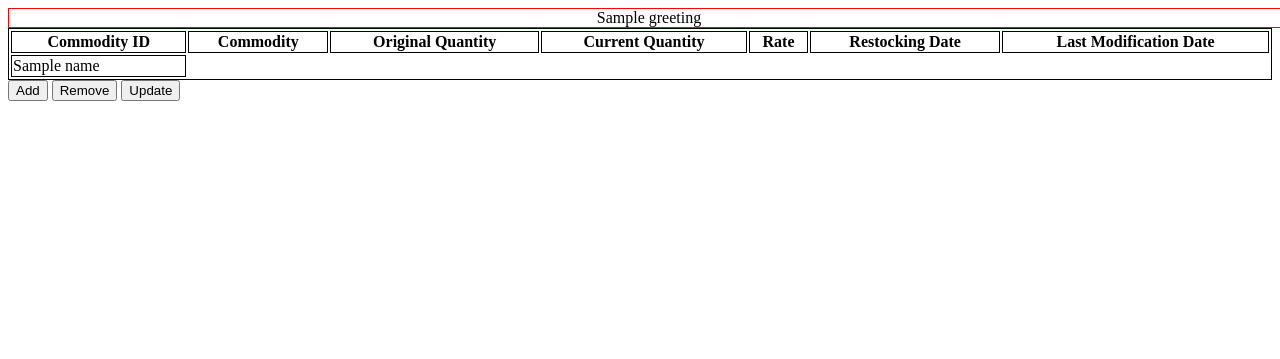
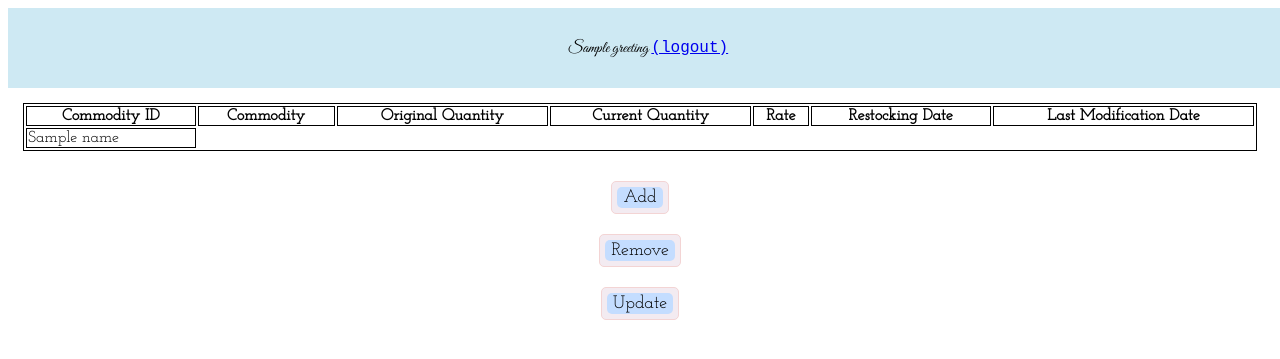
Before and after one commit to Shubs25/Inventory-management, a Flask app: template templates/dashboard.html in a window 1280 px wide. Shown: the top 359 px of the page. Run offline with Flask 2, Linux system fonts and the light colour scheme; the template is opened without the code that fills it: most values are stand-ins (such as "Sample title", 1, 10 or a date in 2020).

Commit message:
Added mail-test, dash etc.
Improved dashboard UI, added remove, create-table if not exists, logout provision

```diff
--- a/main.py
+++ b/main.py
@@ -1,6 +1,6 @@
 from flask import Flask, render_template, request, session, redirect, url_for
 from database_handlers import *
-from ibm_db_dbi import IntegrityError, ProgrammingError
+from ibm_db_dbi import IntegrityError
 from json import loads, dumps
 
 
@@ -9,6 +9,12 @@ app = Flask(__name__)
 app.secret_key = 'temp string. tolerate this for now pls.'
 
 FIELDS = ['cid', 'cname', 'oqty', 'cqty', 'rate', 'date', 'date_mdf']
+
+
+@app.after_request
+def after_request(response):
+    response.headers["Cache-Control"] = "no-cache, no-store, must-revalidate"
+    return response
 
 
 @app.route('/')
@@ -213,6 +219,40 @@ def update_commodity():
 
 
 
+@app.route('/remove-commodity', methods = ['POST'])
+def remove_commodity():
+    details = request.form.to_dict()
+    tableContents = fetch_table_contents(session.get('username'))
+
+    cid = details.get('cid')
+
+    if tableContents[0][0] is None:
+        return 'The inventory is empty.', 403
+    else:
+        tableContents = loads(tableContents[0][0])
+
+        try:
+            tgtIndex = tableContents.get('cid').index(cid)
+        except ValueError:
+            return f'Item with code {cid} doesn\'t exist', 403
+        else:
+            for key, value in tableContents.items():
+                value.pop(tgtIndex)
+        tableContents = dumps(tableContents)
+
+        try:
+            add_details_to_db(session.get('username'), tableContents)
+        except Exception as exception:
+            print(exception)
+            return 'Something went wrong, try again', 403
+        else:
+            return f'Item {cid} removed.', 200
+
+
+@app.route('/logout')
+def logout():
+    session.pop('username')
+    return redirect(url_for('login_initial'))
 
 
 
--- /dev/null
+++ b/static/dashboard_style.css
@@ -0,0 +1,76 @@
+@import url('https://fonts.googleapis.com/css2?family=Great+Vibes&display=swap');  /* great vibes */
+@import url('https://fonts.googleapis.com/css2?family=Josefin+Slab&display=swap'); /* josefin */
+
+
+* {
+    font-family: 'Josefin Slab', serif;
+}
+
+#nav {
+    width: 100vw;
+    height: 10vh;
+    background-color: rgb(206, 233, 243);
+    display: flex;
+    align-items: center;
+    justify-content: center;
+}
+
+#nav span {
+    font-family: 'Great Vibes', cursive;
+}
+
+#nav span a {
+    font-family: 'Courier New', Courier, monospace;
+}
+
+#table-container {
+    display: flex;
+    align-items: center;
+    justify-content: center;
+    margin: 15px;
+}
+
+#inventory {
+    width: 100%;
+    border: 1px solid black;
+}
+
+#inventory * {
+    border: 1px solid black;
+}
+
+.hidden {
+    display: none;
+}
+
+.visible {
+    display: block;
+}
+
+#modification-container {
+    display: flex;
+    align-items: center;
+    flex-direction: column;
+    margin: 20px;
+}
+
+
+.modification-btn {
+    border: none;
+    background-color: rgb(196, 221, 255);
+    border-radius: 5px;
+    transition: all 0.5s;
+    font-size: large;
+}
+
+.modification-btn:hover {
+    background-color: rgb(211, 196, 255);
+}
+
+.outer-container {
+    margin: 10px;
+    padding: 5px;
+    border: 1px solid rgb(243, 212, 212);
+    border-radius: 5px;
+    background-color: rgb(243, 235, 241);
+}
--- a/templates/dashboard.html
+++ b/templates/dashboard.html
@@ -4,37 +4,13 @@
     <meta charset="UTF-8">
     <meta http-equiv="X-UA-Compatible" content="IE=edge">
     <meta name="viewport" content="width=device-width, initial-scale=1.0">
-    <style>
-        #nav {
-            width: 100vw;
-            border: 1px solid red;
-            text-align: center;
-        }
-
-        #inventory {
-            width: 100%;
-            border: 1px solid black;
-        }
-
-        #inventory * {
-            border: 1px solid black;
-        }
-
-        .hidden {
-            display: none;
-            border: 1px solid red;
-        }
-
-        .visible {
-            display: block;
-        }
-
-    </style>
+    <link rel="stylesheet" href="../static/dashboard_style.css">
+    <!-- {{ url_for('static', filename='dashboard_style.css') }} -->
     <title>Dashboard</title>
 </head>
 <body>
     <nav id="nav">
-        <span>{{ greeting }}</span>
+        <span>{{ greeting }} <a href="/logout">(logout)</a></span>
     </nav>
 
     <div id="table-container">
@@ -63,7 +39,8 @@
     </div>
 
     <div id="modification-container">
-        <button class="modification-btn" onclick="reveal_addition_wizard()">Add</button>
+        <div class="outer-container">
+            <button class="modification-btn" onclick="hide('SELF-REVEAL', 'add-container')">Add</button>
             <div id="add-container" class="hidden">
                 <input type="text" placeholder="Commodity ID">
                 <input type="text" placeholder="Commodity name">
@@ -71,19 +48,27 @@
                 <input type="text" placeholder="Rate">
                 <button onclick="verify_and_insert_to_table()" class="modification-btn">Save</button>
             </div>
+        </div>
 
-        <button class="modification-btn">Remove</button>
+
+        <div class="outer-container">
+            <button class="modification-btn" onclick="hide('SELF-REVEAL', 'remove-container')">Remove</button>
             <div id="remove-container" class="hidden">
                 <input type="text" placeholder="Commodity ID">
                 <button onclick="remove_item()" class="modification-btn">Remove</button>
             </div>
+        </div>
 
-        <button class="modification-btn" onclick="reveal_updation_wizard()">Update</button>
+
+        <div class="outer-container">
+            <button class="modification-btn" onclick="hide('SELF-REVEAL', 'update-container')">Update</button>
             <div id="update-container" class="hidden">
                 <input type="text" placeholder="Commodity ID">
                 <input type="text" placeholder="New Quantity">
                 <button onclick="update_qty()" class="modification-btn">Save</button>
             </div>
+        </div>
+
     </div>
 
     <script>
@@ -97,21 +82,6 @@
 
         const table = document.getElementById('inventory');
 
-        function reveal_updation_wizard() {
-            document.getElementById('update-container').style.display = 'block';
-        }
-
-        function hide_updation_wizard() {
-            document.getElementById('update-container').style.display = 'none';
-        }
-
-        function reveal_addition_wizard() {
-            document.getElementById('add-container').style.display = 'block';
-        }
-
-        function hide_addition_wizard() {
-            document.getElementById('add-container').style.display = 'none';
-        }
 
         function hide(action, element_id = '') {
 
@@ -120,41 +90,24 @@
 
             const idArray = ['add-container', 'update-container', 'remove-container'];
 
-            if(action === 'SELF-HIDE') {
-                console.log(1);
-                document.getElementById(element_id).classList.add('hidden');
-            }
-            else if(action === 'SELF-REVEAL') {
-                console.log(2);
-                document.getElementById(element_id).classList.remove('hidden');
-
-            }
-            else if(action === 'OTHERS-HIDE') {
-                console.log(3);
+            if(action === 'SELF-HIDE')
+                document.getElementById(element_id).style.display = 'none';
+            else if(action === 'SELF-REVEAL')
+                document.getElementById(element_id).style.display = 'block';
+            else if(action === 'OTHERS-HIDE')
                 for(let id of idArray)
                     if(id != element_id)
-                        document.getElementById(id).classList.add('hidden');
-
-            }
-            else if(action === 'OTHERS-REVEAL') {
-                console.log(4);
+                        document.getElementById(id).style.display = 'none';
+            else if(action === 'OTHERS-REVEAL')
                 for(let id of idArray)
                         if(id != element_id)
-                            document.getElementById(id).classList.remove('hidden');
-
-            }
-            else if(action === 'ALL-HIDE') {
-                console.log(5);
+                            document.getElementById(id).style.display = 'block';
+            else if(action === 'ALL-HIDE')
                 for(let id of idArray)
-                    document.getElementById(id).classList.add('hidden');
-                console.log('lmao');
-            }
-            else if(action === 'ALL-REVEAL') {
-                console.log(6);
+                    document.getElementById(id).style.display = 'none';
+            else if(action === 'ALL-REVEAL')
                 for(let id of idArray)
-                    document.getElementById(id).classList.remove('hidden');
-
-            }
+                    document.getElementById(id).style.display = 'block';
 
 
 
@@ -197,20 +150,7 @@
 
                 xhr = new XMLHttpRequest();
                 xhr.open("POST", "/add-commodity", false);
-                // xhr.onreadystatechange = () => {
-                //     if (xhr.readyState === XMLHttpRequest.DONE) {
 
-                //         if(xhr.status === 200) {
-                //             location.reload();
-                //         }
-                //         else {
-                //             alert(xhr.responseText);
-                //             // hide_addition_wizard();
-                //             hide('add-container', 'ALL-HIDE');
-                //             activate_btns();
-                //         }
-                //     }
-                // }
                 xhr.setRequestHeader('Content-type', 'application/x-www-form-urlencoded');
                 xhr.send(`cid=${cid}&cname=${cname}&oqty=${qty}&cqty=${qty}&rate=${rate}&date=${dateTime}&date_mdf=-`);
                 if(xhr.status === 200) {
@@ -218,8 +158,8 @@
                 }
                 else {
                     alert(xhr.responseText);
-                    // hide_addition_wizard();
                     hide('ALL-HIDE');
+                    console.log('heu');
                     activate_btns();
                 }
 
@@ -246,20 +186,7 @@
 
                 xhr = new XMLHttpRequest();
                 xhr.open("POST", "/update-commodity", false);
-                // xhr.onreadystatechange = () => {
-                //     if (xhr.readyState === XMLHttpRequest.DONE) {
 
-                //         if(xhr.status === 200) {
-                //             location.reload();
-                //         }
-                //         else {
-                //             alert(xhr.responseText);
-                //             // hide_addition_wizard();
-                //             hide('ALL-HIDE');
-                //             activate_btns();
-                //         }
-                //     }
-                // }
                 xhr.setRequestHeader('Content-type', 'application/x-www-form-urlencoded');
                 xhr.send(`cid=${targetCommodity}&qty=${newQty}&date=${dateTime}`);
 
@@ -268,7 +195,6 @@
                 }
                 else {
                     alert(xhr.responseText);
-                    // hide_addition_wizard();
                     hide('ALL-HIDE');
                     activate_btns();
                 }
@@ -278,6 +204,34 @@
         }
 
 
+        function remove_item() {
+            let targetCommodity = document.getElementById('remove-container').children[0].value.trim();
+
+            let allGood = true;
+            if(!cidFormat.test(targetCommodity)) allGood = false;
+            if(!allGood) alert('Detail(s) entered in wrong format.');
+            else {
+                deactivate_btns();
+
+                xhr = new XMLHttpRequest();
+                xhr.open("POST", "/remove-commodity", false);
+
+                xhr.setRequestHeader('Content-type', 'application/x-www-form-urlencoded');
+                xhr.send(`cid=${targetCommodity}`);
+
+                if(xhr.status === 200) {
+                    location.reload();
+                }
+                else {
+                    alert(xhr.responseText);
+                    hide('ALL-HIDE');
+                    activate_btns();
+                }
+            }
+
+        }
+
+
 
     </script>
 </body>
```
Also changed, not shown: database_handlers.py (+44 -77 lines), mail.py (added, +19 -0 lines). Lines whose indentation alone changed are shown as unchanged.
